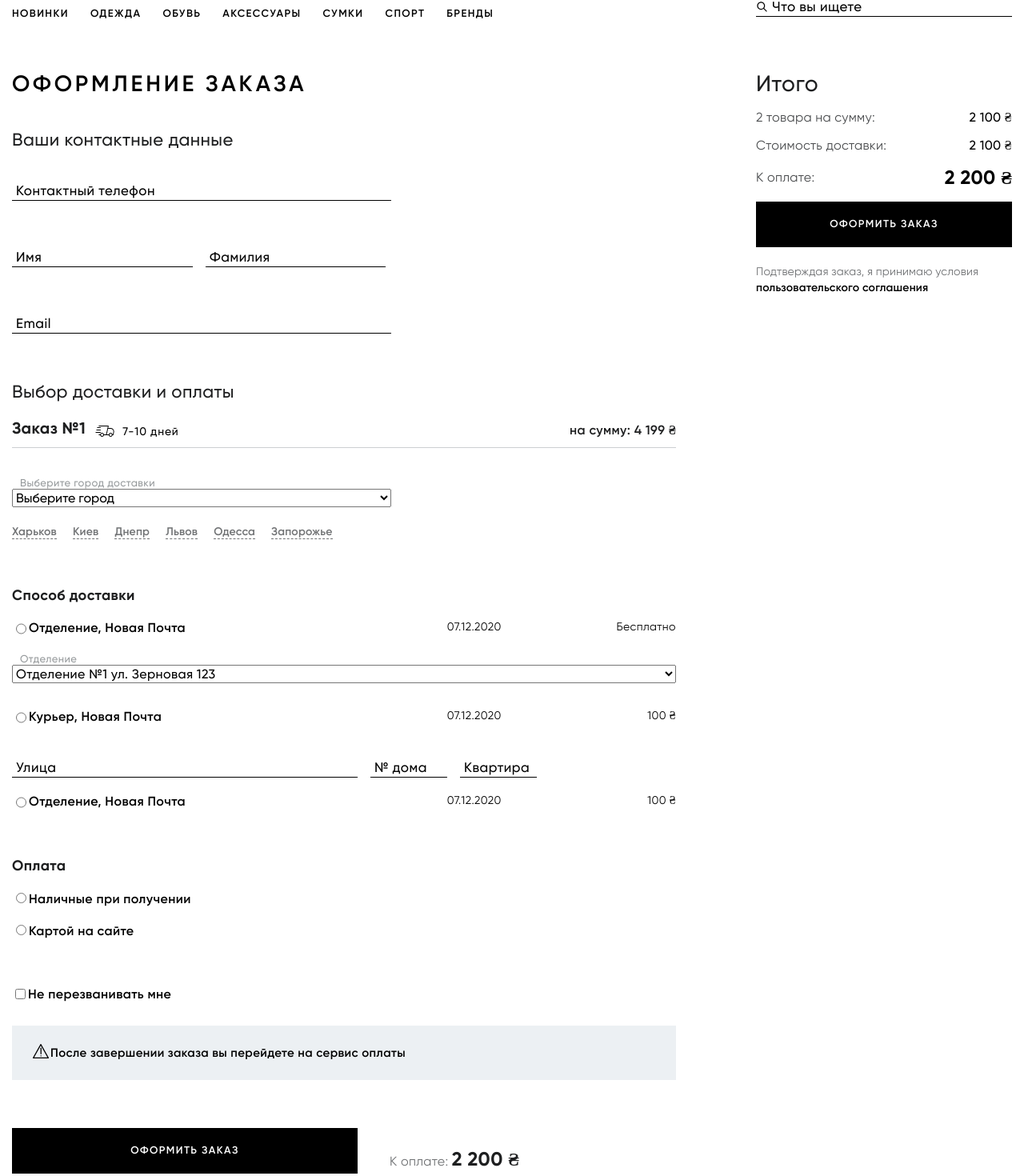
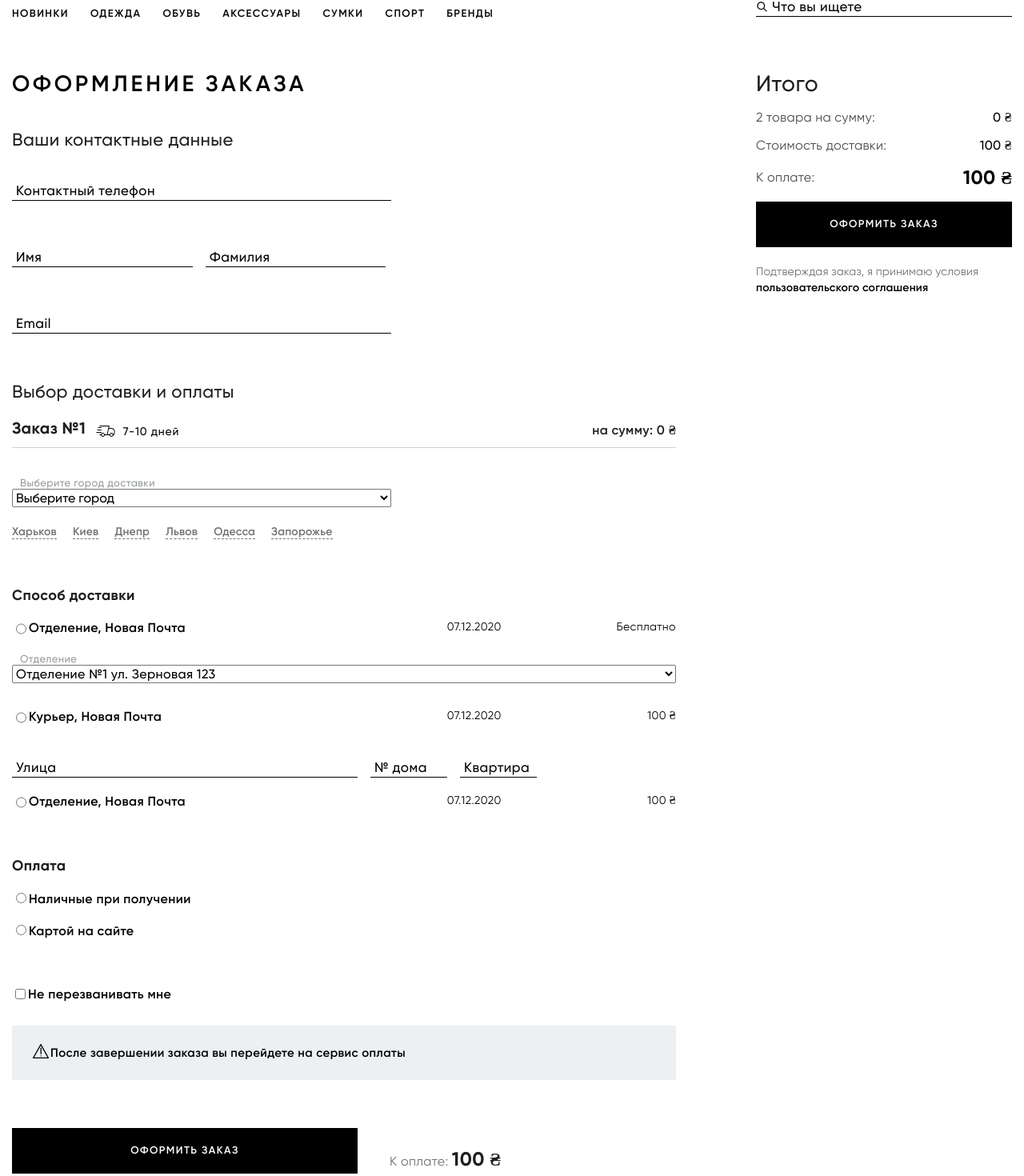
Before and after one commit to wowchik08/gidstuff-demo, a Vue app: page /order in a window 1280 px wide. Shown: the part 158-1628 px from the top of the page at 80% size. Built offline with nearby package versions, Linux system fonts and the light colour scheme.

Commit message:
fixed color state default fixed order page

```diff
--- a/src/styles/components/vue-product.scss
+++ b/src/styles/components/vue-product.scss
@@ -199,7 +199,7 @@
     width: 28px;
     height: 28px;
     padding: 4px;
-    border: 1px solid transparent;
+    border: 1px solid #969A9C;
 
     &:hover {
       border: 1px solid #969A9C;
--- a/src/view/Order.vue
+++ b/src/view/Order.vue
@@ -2,7 +2,7 @@
   <main>
     <section class="order container">
       <div class="d-flex">
-        <form action="#" class="order__form">
+        <form @submit.prevent="makeOrder" class="order__form">
           <h2 class="order__title">Оформление заказа</h2>
           <div class="order__your-contact">
             <p class="order__form-title">Ваши контактные данные</p>
@@ -20,7 +20,7 @@
             </div>
             <div class="custom-input order__form-name">
               <input
-                type="email"
+                type="text"
                 class="custom-input__input"
                 id="my-name"
                 placeholder=" "
@@ -30,7 +30,7 @@
             </div>
             <div class="custom-input order__form-surname">
               <input
-                type="email"
+                type="text"
                 class="custom-input__input"
                 id="my-surname"
                 placeholder="  "
@@ -58,7 +58,7 @@
               <span class="order__info-delivery">7-10 дней</span>
               <span class="order__info-total">
                 на сумму:
-                <span class="order__info-total-price"> 4 199 &#8372; </span>
+                <span class="order__info-total-price"> {{ TOTAL_PRICE }} &#8372; </span>
               </span>
             </div>
             <div
@@ -158,12 +158,12 @@
                   />
                   <span class="order__method-name">Курьер, Новая Почта</span>
                   <span class="order__delivery-date">07.12.2020</span>
-                  <span class="order__delivery-cost">100 &#8372;</span>
+                  <span class="order__delivery-cost">{{ delivery }} &#8372;</span>
                 </label>
                 <div class="order__new-post-courier-inner d-flex">
                   <div class="custom-input order__courier-street">
                     <input
-                      type="email"
+                      type="text"
                       class="custom-input__input"
                       id="street"
                       placeholder=" "
@@ -175,7 +175,7 @@
                   </div>
                   <div class="custom-input order__courier-home">
                     <input
-                      type="email"
+                      type="text"
                       class="custom-input__input"
                       id="home"
                       placeholder=" "
@@ -187,7 +187,7 @@
                   </div>
                   <div class="custom-input order__courier-room">
                     <input
-                      type="email"
+                      type="text"
                       class="custom-input__input"
                       id="room"
                       placeholder=" "
@@ -211,7 +211,7 @@
                     >Отделение, Новая Почта
                   </span>
                   <span class="order__delivery-date">07.12.2020</span>
-                  <span class="order__delivery-cost">100 &#8372;</span>
+                  <span class="order__delivery-cost">{{ delivery }} &#8372;</span>
                 </label>
               </div>
             </div>
@@ -254,14 +254,14 @@
               <li class="order__list-title">Итого</li>
               <li class="order__item d-flex space-between">
                 2 товара на сумму:
-                <span class="order__product-total">2 100 ₴</span>
+                <span class="order__product-total">{{ TOTAL_PRICE }} ₴</span>
               </li>
               <li class="order__item d-flex space-between">
                 Стоимость доставки:
-                <span class="order__delivery-total">2 100 ₴</span>
+                <span class="order__delivery-total">{{ delivery }} ₴</span>
               </li>
               <li class="order__item d-flex space-between">
-                К оплате: <span class="order__cost-total">2 200 ₴</span>
+                К оплате: <span class="order__cost-total">{{ priceWithDelivery }} ₴</span>
               </li>
             </ul>
           </div>
@@ -293,7 +293,7 @@
           <div class="order__btn-wrapper d-flex">
             <button class="order__btn">Оформить заказ</button>
             <div class="order__total">
-              К оплате: <span class="order__total-price">2 200 ₴</span>
+              К оплате: <span class="order__total-price">{{ priceWithDelivery }} ₴</span>
             </div>
           </div>
         </form>
@@ -303,17 +303,17 @@
               <li class="order__list-title">Итого</li>
               <li class="order__item d-flex space-between">
                 2 товара на сумму:
-                <span class="order__product-total">2 100 ₴</span>
+                <span class="order__product-total">{{ TOTAL_PRICE }} ₴</span>
               </li>
               <li class="order__item d-flex space-between">
                 Стоимость доставки:
-                <span class="order__delivery-total">2 100 ₴</span>
+                <span class="order__delivery-total">{{ delivery }} ₴</span>
               </li>
               <li class="order__item d-flex space-between">
-                К оплате: <span class="order__cost-total">2 200 ₴</span>
+                К оплате: <span class="order__cost-total">{{ priceWithDelivery }} ₴</span>
               </li>
             </ul>
-            <button class="order__btn">Оформить заказ</button>
+            <button @click="makeOrder" class="order__btn">Оформить заказ</button>
             <p class="order__text">
               Подтверждая заказ, я принимаю условия
               <a href="#" class="order__text-link"
@@ -333,22 +333,28 @@ import { mapGetters } from 'vuex';
 import { mapMutations } from 'vuex'
 
 export default {
+  data () {
+    return {
+      delivery: 100
+    }
+  },
   computed: {
     ...mapState({
       cart: (state) => state.Cart.cart,
     }),
     ...mapGetters([
       'TOTAL_PRICE'
-    ])
+    ]),
+    priceWithDelivery () {
+      return this.TOTAL_PRICE + this.delivery
+    }
   },
   methods: {
     ...mapMutations([
       'DELETE_PRODUCT'
     ]),
     makeOrder() {
-      if(this.cart.length) {
-        this.$router.push({ name: "Order" });
-      }
+      this.$router.push({ name: "OrderSuccess" });
     },
     deleteProduct(id) {
       this.DELETE_PRODUCT(id)
```
